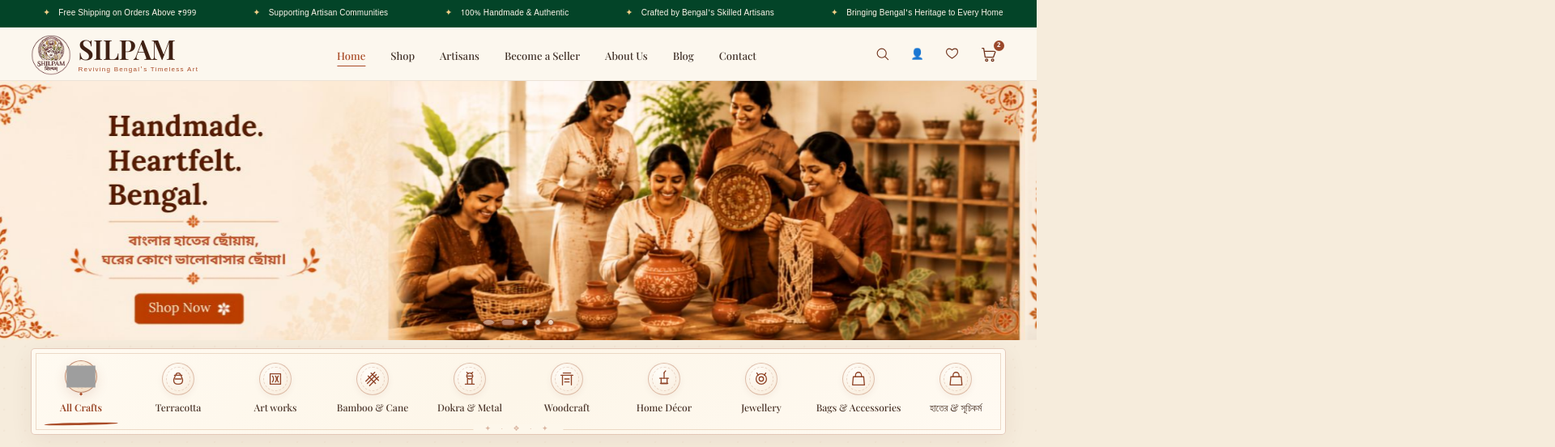
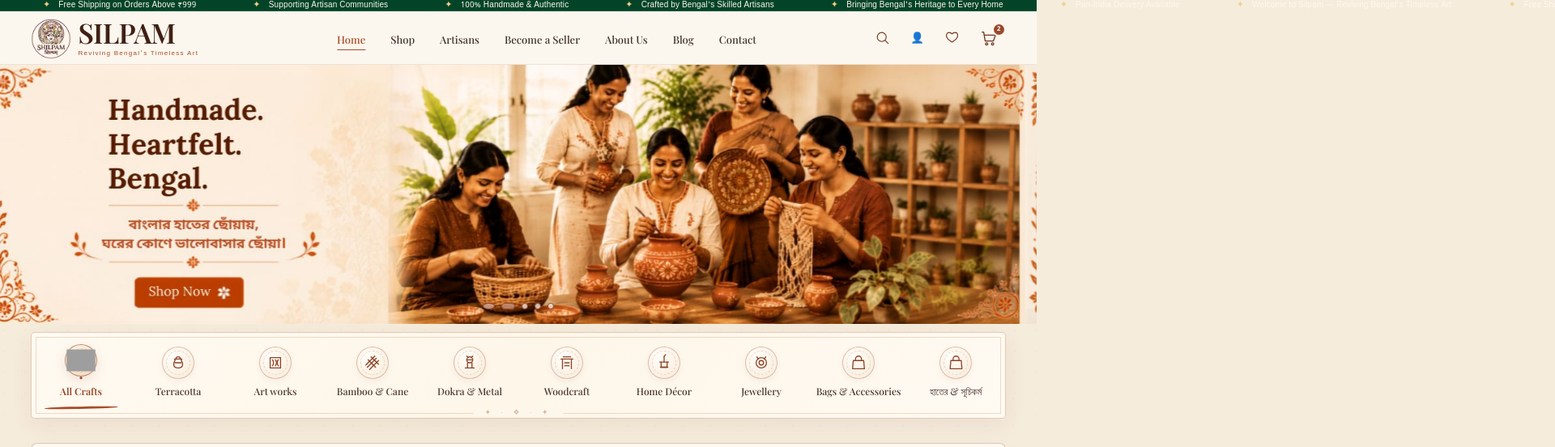
Before and after one commit to PRATYAYCHATTERJEE/shilpam, a plain HTML site: page Frontend/index.html in a window 1280 px wide. Shown: the top 552 px of the page at 81% size, 1920 px wide, since content can reach past the window. Drawn offline with nearby package versions, Linux system fonts and the light colour scheme; grey boxes are pictures that could not be loaded.

Commit message:
Update .top-bar styles in navber.css

```diff
--- a/Frontend/css/navber.css
+++ b/Frontend/css/navber.css
@@ -3,15 +3,7 @@
 ========================================= */
 
 .top-bar {
-    position: relative;
 
-    width: 100%;
-    height: 34px;
-
-    display: flex;
-    align-items: center;
-
-    overflow: hidden;
 
     background: #034428;
 
```
